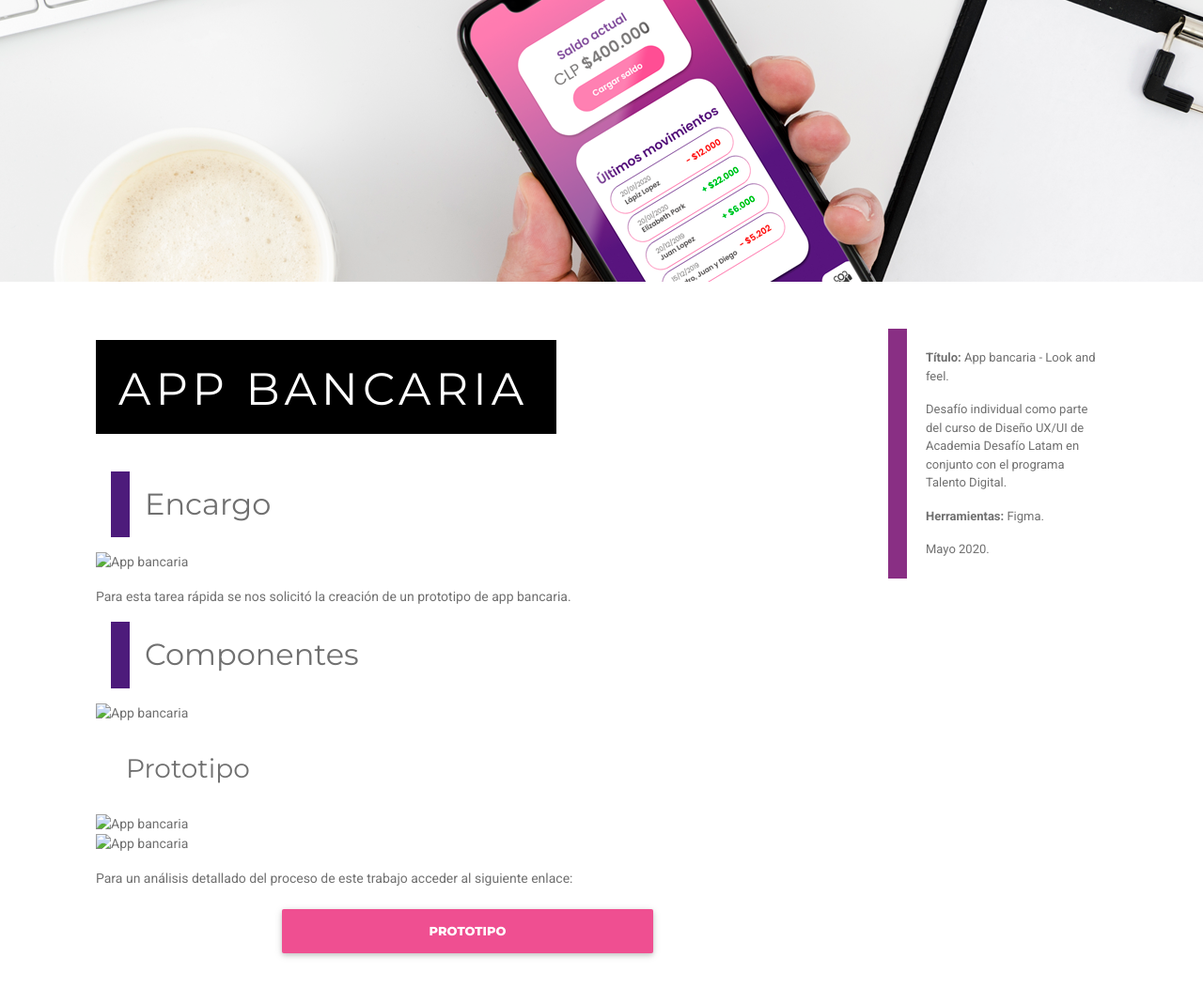
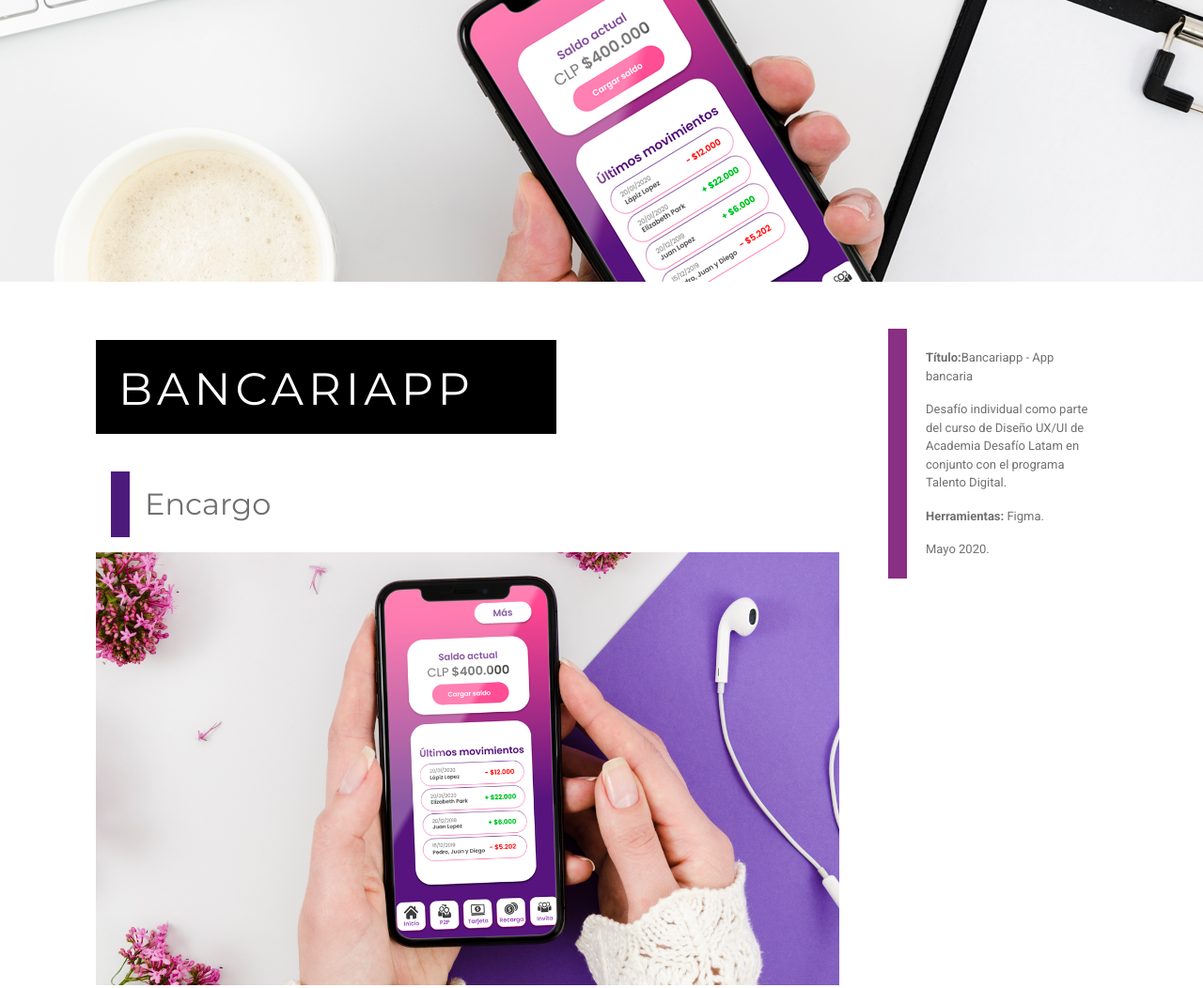
Before and after one commit to marlyconcha/bancariapp, a plain HTML site: page index.html in a window 1280 px wide. Shown: the top 1052 px of the page at 94% size. Drawn offline with nearby package versions, Linux system fonts and the light colour scheme; a script that the page names is missing.

Commit message:
Update index.html

```diff
--- a/index.html
+++ b/index.html
@@ -32,23 +32,23 @@
         <div class="container">
             <div class="row text-center">
                 <div class="col-sm-9 bg-warning contenido">
-                    <h1 class="p-4">App bancaria</h1>
+                    <h1 class="p-4">Bancariapp</h1>
 
                     <h2>Encargo</h2>
 
-                    <img class="img_content" src="../app_bancaria/assets/img/portada_ab.png" alt="App bancaria">
+                    <img class="img_content" src="../bancariapp/assets/img/portada_ab.png" alt="App bancaria">
 
                     <p>Para esta tarea rápida se nos solicitó la creación de un prototipo de app bancaria.</p>
 
                     <h2>Componentes</h2>
 
-                    <img class="img_content" src="../app_bancaria/assets/img/appbancaria.png" alt="App bancaria">
+                    <img class="img_content" src="../bancariapp/assets/img/appbancaria.png" alt="App bancaria">
 
                     <h3>Prototipo</h3>
 
-                    <img class="img_content_large" src="../app_bancaria/assets/img/appbanca1.png" alt="App bancaria">
+                    <img class="img_content_large" src="../bancariapp/assets/img/appbanca1.png" alt="App bancaria">
 
-                    <img class="img_content_large" src="../app_bancaria/assets/img/appbanca2.png" alt="App bancaria">
+                    <img class="img_content_large" src="../bancariapp/assets/img/appbanca2.png" alt="App bancaria">
 
                     <p>Para un análisis detallado del proceso de este trabajo acceder al siguiente enlace:</p>
 
@@ -60,7 +60,7 @@
 
                         <div class="col-sm-3 bg-primary aside">
                             <div class="container informacion">
-                                <p><span style="font-weight: bold;">Título:</span> App bancaria - Look and feel.</p>
+                                <p><span style="font-weight: bold;">Título:</span>Bancariapp - App bancaria</p>
 
                                 <p>Desafío individual como parte del curso de Diseño UX/UI de Academia Desafío Latam en conjunto con el programa Talento Digital.</p>
 
```
